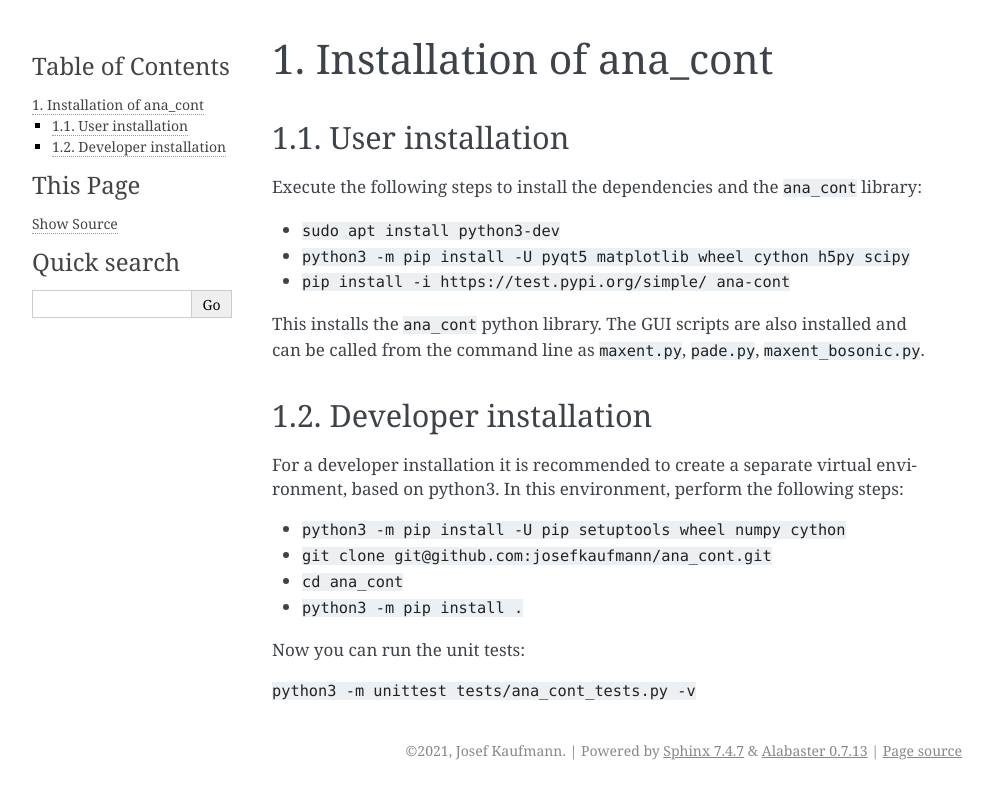
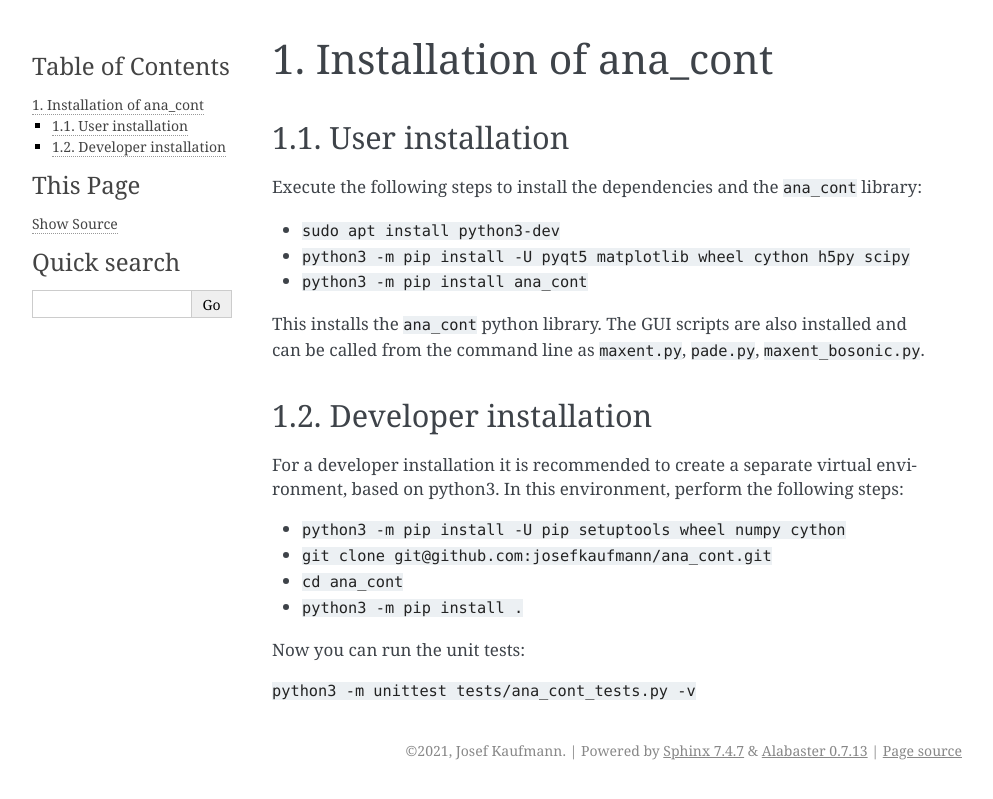
Before and after one commit to josefkaufmann/ana_cont, a Sphinx documentation site: the page built from docs/source/installation.rst, in a window 1280 px wide. Shown: the top 799 px of the page, without its empty margins (148-1141 px from the left). Built offline with Sphinx 7.4.7, drawn with Linux system fonts in a browser that asks for light colours; pages that are not in the unit, such as notebooks, are missing from menus; the version number is read from the project's files by our own code.

Commit message:
correct pip installation in documentation

```diff
--- a/docs/source/installation.rst
+++ b/docs/source/installation.rst
@@ -8,7 +8,7 @@ and the ``ana_cont`` library:
 
 * ``sudo apt install python3-dev``
 * ``python3 -m pip install -U pyqt5 matplotlib wheel cython h5py scipy``
-* ``pip install -i https://test.pypi.org/simple/ ana-cont``
+* ``python3 -m pip install ana_cont``
 
 This installs the ``ana_cont`` python library.
 The GUI scripts are also installed and
```
